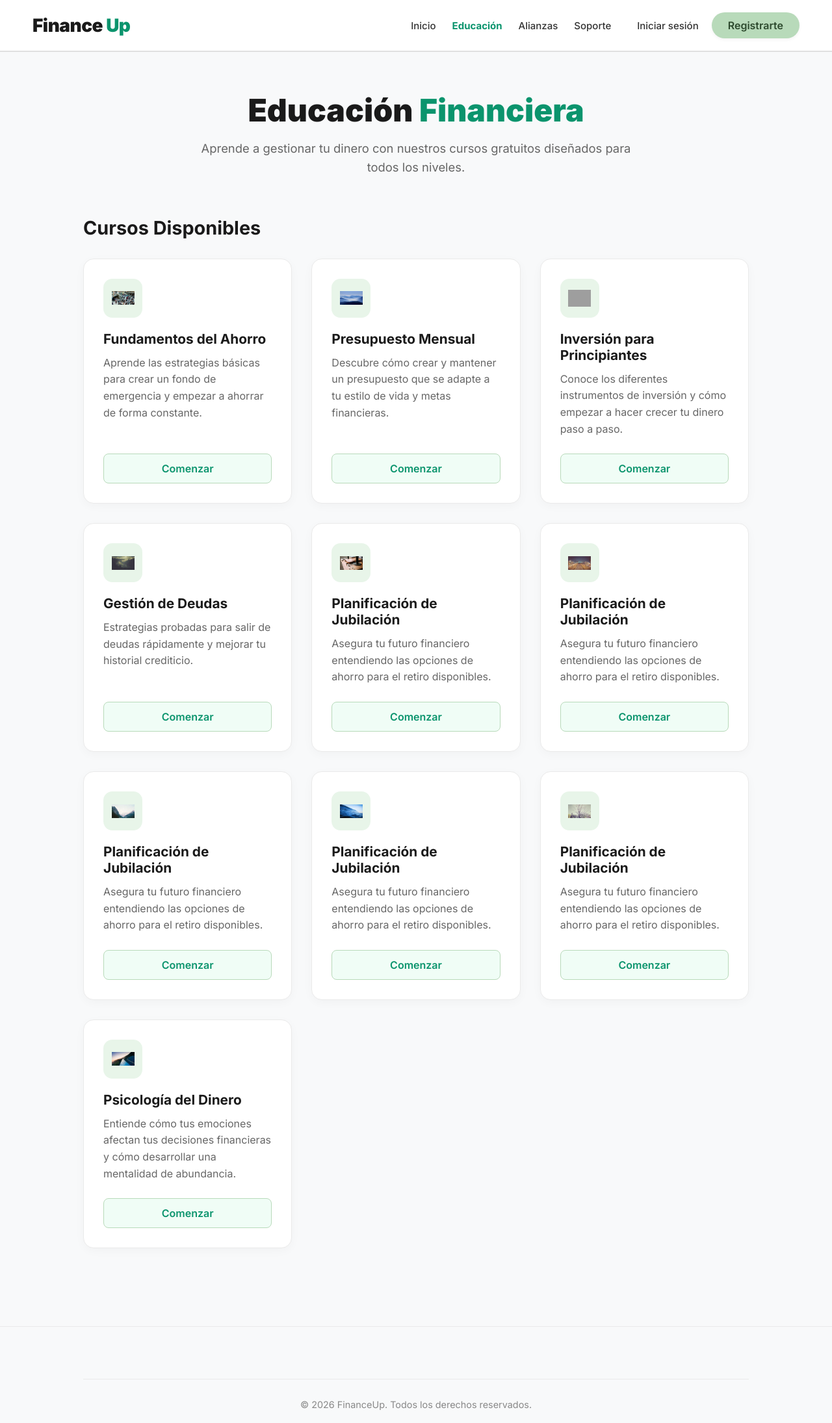
After one commit to F5Alejo/Finance_Up, a Flask app: page /educacion in a window 1280 px wide. The commit adds this page. Shown: the whole page at 65% size. Run offline with Flask 3, Linux system fonts and the light colour scheme; grey boxes are pictures that could not be loaded.

Commit message:
main educacion

```diff
--- a/app.py
+++ b/app.py
@@ -10,5 +10,9 @@ def inicio():
     # Más adelante aquí pasaremos datos reales de la base de datos
     return render_template('inicio.html')
 
+@app.route('/educacion')
+def educacion():
+    return render_template('educacion.html')
+
 if __name__ == '__main':
     app.run(debug=True, port=5000)
--- /dev/null
+++ b/static/educacion.css
@@ -0,0 +1,137 @@
+/* =========================================
+   PÁGINA DE EDUCACIÓN (educacion.css)
+   ========================================= */
+
+.education-page {
+    padding: 60px 10%;
+    background-color: #f8f9fa; /* Fondo gris súper claro */
+    min-height: calc(100vh - 80px);
+}
+
+/* --- Cabecera de la página --- */
+.edu-header {
+    text-align: center;
+    max-width: 700px;
+    margin: 0 auto 60px auto;
+}
+
+.edu-header h1 {
+    font-size: 3rem;
+    font-weight: 800;
+    color: #1a1a1a;
+    margin-bottom: 15px;
+}
+
+.edu-header p {
+    font-size: 1.15rem;
+    color: #666666;
+    line-height: 1.6;
+}
+
+/* --- Contenedor de Cursos --- */
+.courses-container h2 {
+    font-size: 1.8rem;
+    color: #1a1a1a;
+    margin-bottom: 30px;
+    font-weight: 700;
+}
+
+/* Cuadrícula de Tarjetas (CSS Grid) */
+.courses-grid {
+    display: grid;
+    grid-template-columns: repeat(auto-fit, minmax(320px, 1fr));
+    gap: 30px;
+    margin-bottom: 60px;
+}
+
+/* --- Diseño de cada tarjeta de curso --- */
+.course-card {
+    background: #ffffff;
+    border-radius: 16px;
+    padding: 30px;
+    box-shadow: 0 4px 15px rgba(0,0,0,0.03);
+    border: 1px solid #eaeaea;
+    transition: all 0.3s cubic-bezier(0.25, 0.8, 0.25, 1);
+    display: flex;
+    flex-direction: column;
+}
+
+.course-card:hover {
+    transform: translateY(-8px);
+    box-shadow: 0 15px 30px rgba(11, 148, 109, 0.1);
+    border-color: #b8daba;
+}
+
+/* Contenedor del ícono */
+.course-icon {
+    width: 60px;
+    height: 60px;
+    background-color: #e8f5e9; /* Verde muy clarito */
+    border-radius: 14px;
+    display: flex;
+    justify-content: center;
+    align-items: center;
+    margin-bottom: 20px;
+    transition: transform 0.3s ease;
+}
+
+.course-card:hover .course-icon {
+    transform: scale(1.1) rotate(5deg);
+    background-color: #0b946d; /* Cambia a verde oscuro */
+}
+
+/* Invertir el color de la imagen si es transparente */
+.course-card:hover .course-icon img {
+    filter: brightness(0) invert(1);
+}
+
+.course-icon img {
+    width: 35px;
+    height: auto;
+    transition: filter 0.3s ease;
+}
+
+/* Textos dentro de la tarjeta */
+.course-card h3 {
+    font-size: 1.3rem;
+    font-weight: 700;
+    color: #1a1a1a;
+    margin-bottom: 12px;
+}
+
+.course-card p {
+    font-size: 1rem;
+    color: #666666;
+    line-height: 1.6;
+    margin-bottom: 25px;
+    flex-grow: 1; /* Empuja el botón hacia abajo si el texto es corto */
+}
+
+/* Botón "Comenzar" */
+.btn-course {
+    display: inline-block;
+    text-align: center;
+    background-color: #f0fdf6;
+    color: #0b946d;
+    padding: 12px 20px;
+    border-radius: 8px;
+    font-weight: 600;
+    border: 1px solid #b8daba;
+    text-decoration: none;
+    transition: all 0.3s ease;
+}
+
+.course-card:hover .btn-course {
+    background-color: #0b946d;
+    color: #ffffff;
+}
+
+/* --- Responsive --- */
+@media (max-width: 768px) {
+    .education-page {
+        padding: 40px 5%;
+    }
+    .edu-header h1 {
+        font-size: 2.2rem;
+    }
+}
--- /dev/null
+++ b/templates/educacion.html
@@ -0,0 +1,141 @@
+<!DOCTYPE html>
+<html lang="es">
+<head>
+    <meta charset="UTF-8">
+    <meta name="viewport" content="width=device-width, initial-scale=1.0">
+    <title>Educación Financiera - Finance Up</title>
+    <link rel="stylesheet" href="{{ url_for('static', filename='inicio.css') }}">
+    <link rel="stylesheet" href="{{ url_for('static', filename='educacion.css') }}">
+    <link href="https://fonts.googleapis.com/css2?family=Inter:wght@400;500;600;700;900&display=swap" rel="stylesheet">
+</head>
+<body>
+
+    <header class="navbar">
+        <div class="logo">
+            <a href="{{ url_for('inicio') }}" class="logo-finance">Finance <span class="logo-green">Up</span></a>
+        </div>
+        <nav class="nav-container">
+            <div class="nav-links">
+                <a href="{{ url_for('inicio') }}">Inicio</a>
+                <a href="{{ url_for('educacion') }}" style="color: #0b946d; font-weight: 700;">Educación</a>
+                <a href="#">Alianzas</a>
+                <a href="#">Soporte</a>
+            </div>
+            <div class="auth-buttons">
+                <a href="#" class="login-link">Iniciar sesión</a>
+                <a href="#" class="btn-registrarte">Registrarte</a>
+            </div>
+        </nav>
+    </header>
+
+    <main class="education-page">
+        <div class="edu-header">
+            <h1>Educación <span class="highlight-green">Financiera</span></h1>
+            <p>Aprende a gestionar tu dinero con nuestros cursos gratuitos diseñados para todos los niveles.</p>
+        </div>
+
+        <div class="courses-container">
+            <h2>Cursos Disponibles</h2>
+
+            <div class="courses-grid">
+                <div class="course-card">
+                    <div class="course-icon">
+                        <img src="{{ url_for('static', filename='img/icon_curso_presupuesto.jpg') }}" alt="Ahorro">
+                    </div>
+                    <h3>Fundamentos del Ahorro</h3>
+                    <p>Aprende las estrategias básicas para crear un fondo de emergencia y empezar a ahorrar de forma constante.</p>
+                    <a href="#" class="btn-course">Comenzar</a>
+                </div>
+
+                <div class="course-card">
+                    <div class="course-icon">
+                        <img src="{{ url_for('static', filename='img/icon_curso_presupuesto2.jpg') }}" alt="Presupuesto">
+                    </div>
+                    <h3>Presupuesto Mensual</h3>
+                    <p>Descubre cómo crear y mantener un presupuesto que se adapte a tu estilo de vida y metas financieras.</p>
+                    <a href="#" class="btn-course">Comenzar</a>
+                </div>
+
+                <div class="course-card">
+                    <div class="course-icon">
+                        <img src="{{ url_for('static', filename='img/icon_curso_presupuesto3jpg') }}" alt="Inversión">
+                    </div>
+                    <h3>Inversión para Principiantes</h3>
+                    <p>Conoce los diferentes instrumentos de inversión y cómo empezar a hacer crecer tu dinero paso a paso.</p>
+                    <a href="#" class="btn-course">Comenzar</a>
+                </div>
+
+                <div class="course-card">
+                    <div class="course-icon">
+                        <img src="{{ url_for('static', filename='img/icon_curso_presupuesto4.jpg') }}" alt="Deudas">
+                    </div>
+                    <h3>Gestión de Deudas</h3>
+                    <p>Estrategias probadas para salir de deudas rápidamente y mejorar tu historial crediticio.</p>
+                    <a href="#" class="btn-course">Comenzar</a>
+                </div>
+
+                <div class="course-card">
+                    <div class="course-icon">
+                        <img src="{{ url_for('static', filename='img/icon_curso_presupuesto5.jpg') }}" alt="Jubilación">
+                    </div>
+                    <h3>Planificación de Jubilación</h3>
+                    <p>Asegura tu futuro financiero entendiendo las opciones de ahorro para el retiro disponibles.</p>
+                    <a href="#" class="btn-course">Comenzar</a>
+                </div>
+
+                <div class="course-card">
+                    <div class="course-icon">
+                        <img src="{{ url_for('static', filename='img/icon_curso_presupuesto6.jpg') }}" alt="Jubilación">
+                    </div>
+                    <h3>Planificación de Jubilación</h3>
+                    <p>Asegura tu futuro financiero entendiendo las opciones de ahorro para el retiro disponibles.</p>
+                    <a href="#" class="btn-course">Comenzar</a>
+                </div>
+
+                <div class="course-card">
+                    <div class="course-icon">
+                        <img src="{{ url_for('static', filename='img/icon_curso_presupuesto7.jpg') }}" alt="Jubilación">
+                    </div>
+                    <h3>Planificación de Jubilación</h3>
+                    <p>Asegura tu futuro financiero entendiendo las opciones de ahorro para el retiro disponibles.</p>
+                    <a href="#" class="btn-course">Comenzar</a>
+                </div>
+
+                <div class="course-card">
+                    <div class="course-icon">
+                        <img src="{{ url_for('static', filename='img/icon_curso_presupuesto8.jpg') }}" alt="Jubilación">
+                    </div>
+                    <h3>Planificación de Jubilación</h3>
+                    <p>Asegura tu futuro financiero entendiendo las opciones de ahorro para el retiro disponibles.</p>
+                    <a href="#" class="btn-course">Comenzar</a>
+                </div>
+
+                <div class="course-card">
+                    <div class="course-icon">
+                        <img src="{{ url_for('static', filename='img/icon_curso_presupuesto9.jpg') }}" alt="Jubilación">
+                    </div>
+                    <h3>Planificación de Jubilación</h3>
+                    <p>Asegura tu futuro financiero entendiendo las opciones de ahorro para el retiro disponibles.</p>
+                    <a href="#" class="btn-course">Comenzar</a>
+                </div>
+
+                <div class="course-card">
+                    <div class="course-icon">
+                        <img src="{{ url_for('static', filename='img/icon_curso_presupuesto10.jpg') }}" alt="Psicología">
+                    </div>
+                    <h3>Psicología del Dinero</h3>
+                    <p>Entiende cómo tus emociones afectan tus decisiones financieras y cómo desarrollar una mentalidad de abundancia.</p>
+                    <a href="#" class="btn-course">Comenzar</a>
+                </div>
+            </div>
+        </div>
+    </main>
+
+    <footer class="footer">
+        <div class="footer-bottom">
+            <p>&copy; 2026 FinanceUp. Todos los derechos reservados.</p>
+        </div>
+    </footer>
+
+</body>
+</html>
--- a/templates/inicio.html
+++ b/templates/inicio.html
@@ -17,8 +17,8 @@
         </div>
         <nav class="nav-container">
             <div class="nav-links">
-                <a href="#inicio">Inicio</a>
-                <a href="#educacion">Educación</a>
+                <a href="#">Inicio</a>
+                <a href="{{ url_for('educacion') }}">Educación</a>
                 <a href="#alianzas">Alianzas</a>
                 <a href="#soporte">Soporte</a>
             </div>
```
Also changed, not shown: static/img/icon_curso_presupuesto.jpg (added), static/img/icon_curso_presupuesto10.jpg (added), static/img/icon_curso_presupuesto2.jpg (added), static/img/icon_curso_presupuesto3.jpg (added), static/img/icon_curso_presupuesto4.jpg (added), static/img/icon_curso_presupuesto5.jpg (added), static/img/icon_curso_presupuesto6.jpg (added), static/img/icon_curso_presupuesto7.jpg (added), static/img/icon_curso_presupuesto8.jpg (added), static/img/icon_curso_presupuesto9.jpg (added).
